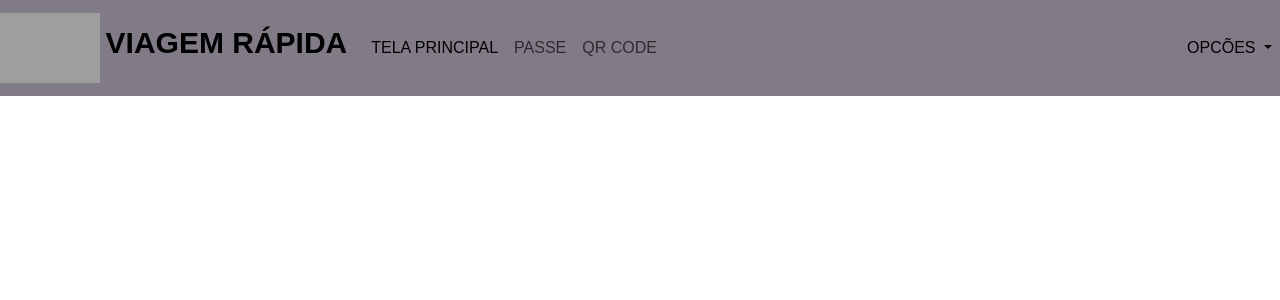
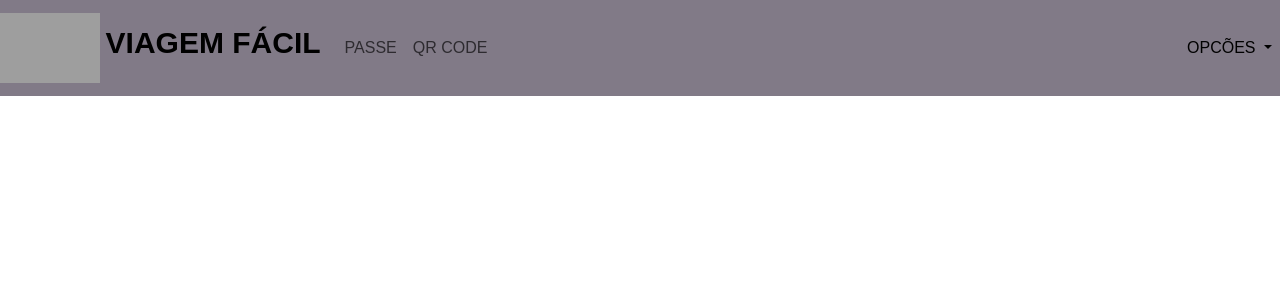
Before and after one commit to Kaiky-Bedim/Viagem-Facil, a PHP site: page /head.html in a window 1280 px wide. Shown: the top 300 px of the page. Run offline with PHP 8.4, Linux system fonts and the light colour scheme; some libraries are stand-ins or nearby versions; grey boxes are pictures that could not be loaded.

Commit message:
Adicionando coisas simples para o Footer

```diff
--- a/Layout/foot.html
+++ b/Layout/foot.html
@@ -2,8 +2,7 @@
 	<link rel="stylesheet" type="text/css" href="../Layout/styleLayout.css"/>
 	<link rel="stylesheet" type="text/css" href="../Infra/bootstrap/css/bootstrap.min.css"/>
 	<body>
-		<div class="container-fluid text-center">
-			<div>
+		<div class="container-fluid text-center textoFormatado">
 				<div class="row parceiros">
 					<div class="col-lg-4">
 						Renato
@@ -15,7 +14,6 @@
 						Dias
 					</div>
 				</div>
-			</div>
 		</div>
 	</body>
 </html>
--- a/Layout/head.html
+++ b/Layout/head.html
@@ -4,15 +4,16 @@
 	<script src="https://cdn.jsdelivr.net/npm/bootstrap@5.1.3/dist/js/bootstrap.bundle.min.js" integrity="sha384-ka7Sk0Gln4gmtz2MlQnikT1wXgYsOg+OMhuP+IlRH9sENBO0LRn5q+8nbTov4+1p" crossorigin="anonymous"></script>
 
 	<body>
-		<nav class="navbar navbar-expand-lg navbar-light">
+		<div class="textoFormatado">
+		<nav class="navbar navbar-expand-lg navbar-light textoFormatado">
 			<a
-				href = "../Entrada/principal.html"
+				href = "../Principal/principal.html"
 				class="navbar-brand mb-0 h1">
 					<img
 					class="d-inline-block "
 					src="../Infra/img/Logo_Final.jpeg"
 					width="100" height="70"/>
-			<b>Viagem Rápida</b>
+			<b>Viagem Fácil</b>
 			</a>
 			<button
 			type="button"
@@ -27,11 +28,6 @@
 			</button>
 			<div class = "collapse navbar-collapse"id="navbarNav">
 				<ul class = "navbar-nav ">
-					<li class = "nav-item active">
-						<a href = "#" class = "nav-link active">
-							Tela Principal
-						</a>
-					</li>
 					<li class = "nav-item active">
 						<a href = "#" class = "nav-link">
 							Passe
@@ -69,5 +65,6 @@
 				</ul>
 			</div>
 		</nav>
+	</div>
 	</body>
 </html>
--- a/Layout/styleLayout.css
+++ b/Layout/styleLayout.css
@@ -1,4 +1,4 @@
-body{
+.textoFormatado{
     font-family: 'Poppins', sans-serif;
     box-sizing: border-box;
     outline: none; border: none;
@@ -14,9 +14,8 @@ body{
     background-color: #817A87;
     color: black;
     position: absolute;
-    left: 0;
     bottom: 0;
-    width: 100%;
+    width: 100%
 }
 
 b {
--- a/Login/login.html
+++ b/Login/login.html
@@ -6,7 +6,7 @@
     <title>Login</title>
 
     <link rel="stylesheet" type="text/css" href="styleLogin.css"/>
-    <link rel="stylesheet" type="text/css" href="../Infra/bootstrap/css/bootstrap.min.css"/>
+    <link rel="stylesheet" type="text/css" href="../Infra/bootstrap/css/bootstrap.min.css">
 </head>
 <body>
     <!-- Div da NavBar -->
@@ -30,7 +30,7 @@
                 <label for="txtsenha">Senha</label>
                 </div>
 
-            <button class="w-100 mb-2 btn btn-lg rounded-4 btn-dark" onclick="login.enviarFormulario()">Fazer Login</button>
+            <button class="w-100 mb-2 btn btn-lg rounded-4 btn-dark" onclick="logar()">Fazer Login</button>
 
             </form>
         </div>
--- a/Login/login.js
+++ b/Login/login.js
@@ -35,6 +35,12 @@ class Login{
 
 //Objeto Login
 var login = new Login();
+
+function logar(){
+    console.log("Deu");
+}
+
+//Objeto Layout
 var layout = new Layout();
 
 //Esses métodos carregar NavBar e Foot recebem o caminho do head ou foot a partir do html desse script
```
